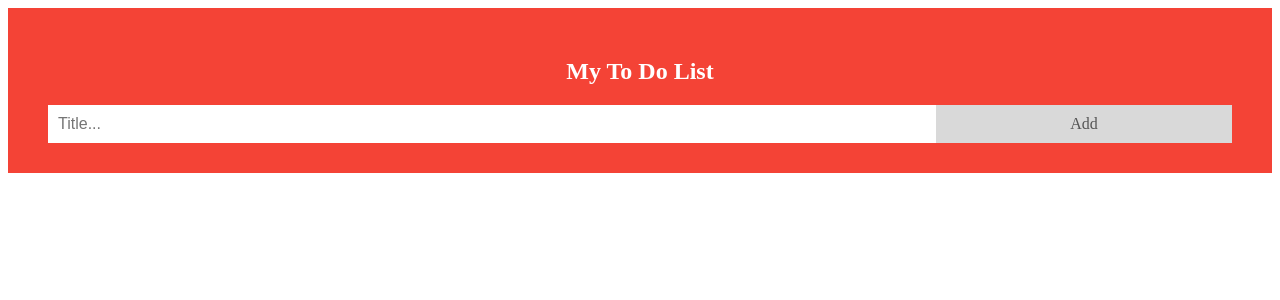
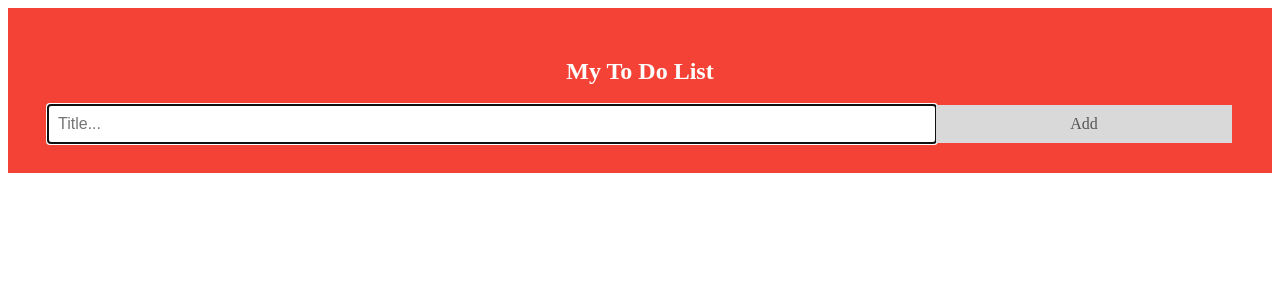
Before and after one commit to spacody/vue-todo, a Vue app: page / in a window 1280 px wide. Shown: the top 300 px of the page. Built offline with nearby package versions, Linux system fonts and the light colour scheme.

Commit message:
add input ref to set focus on page load

```diff
--- a/src/components/TodoHeader.vue
+++ b/src/components/TodoHeader.vue
@@ -1,9 +1,14 @@
 <script setup>
-import { ref } from 'vue';
+import { ref, onMounted } from 'vue';
 
 const emits = defineEmits(['todoAdded']);
 
+const inputRef = ref(null);
 const inputText = ref('');
+
+onMounted(() => {
+  inputRef.value.focus();
+})
 
 const addTodo = () => {
   if (! inputText.value) return;
@@ -20,7 +25,7 @@ const addTodo = () => {
 <template>
   <div class="header">
     <h2>My To Do List</h2>
-    <input type="text" placeholder="Title..." v-model="inputText" />
+    <input ref="inputRef" type="text" placeholder="Title..." v-model="inputText" />
     <span @click="addTodo" class="addBtn">Add</span>
   </div>
 </template>
```
